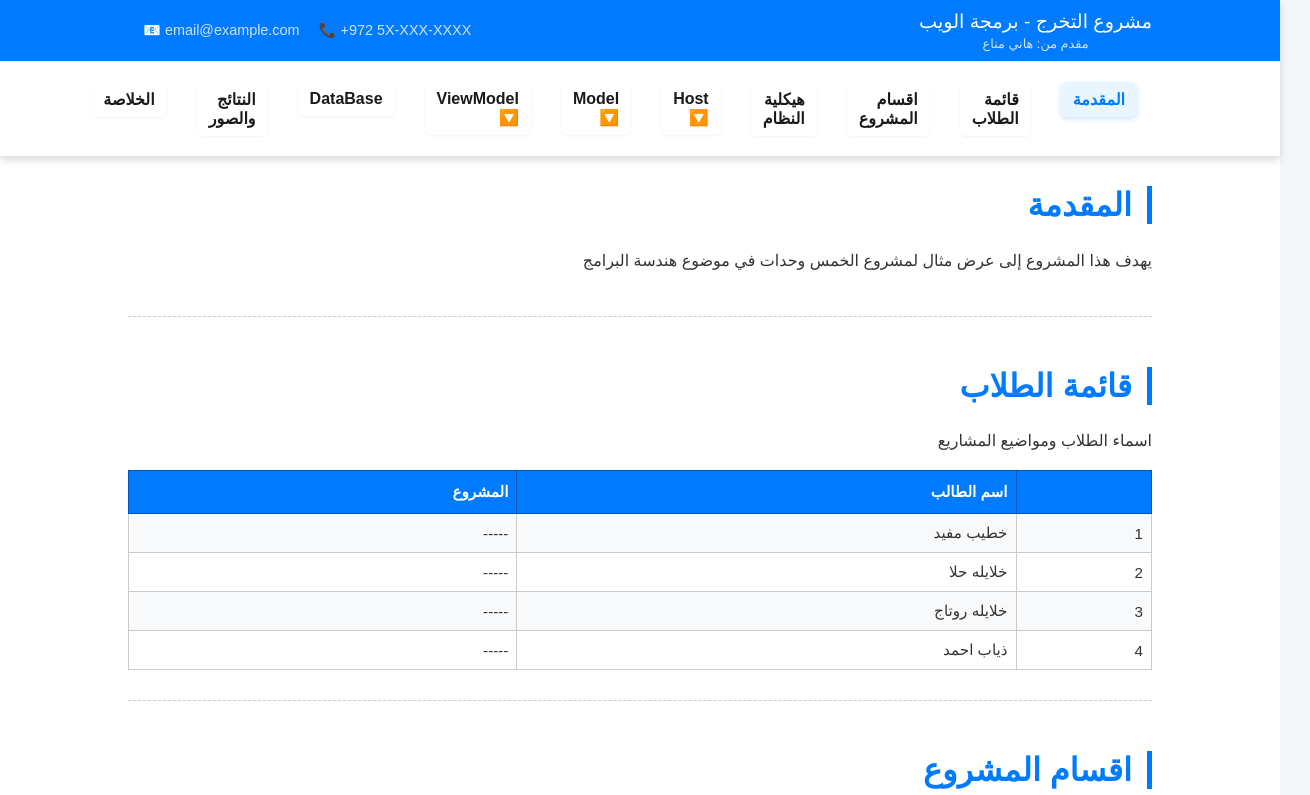
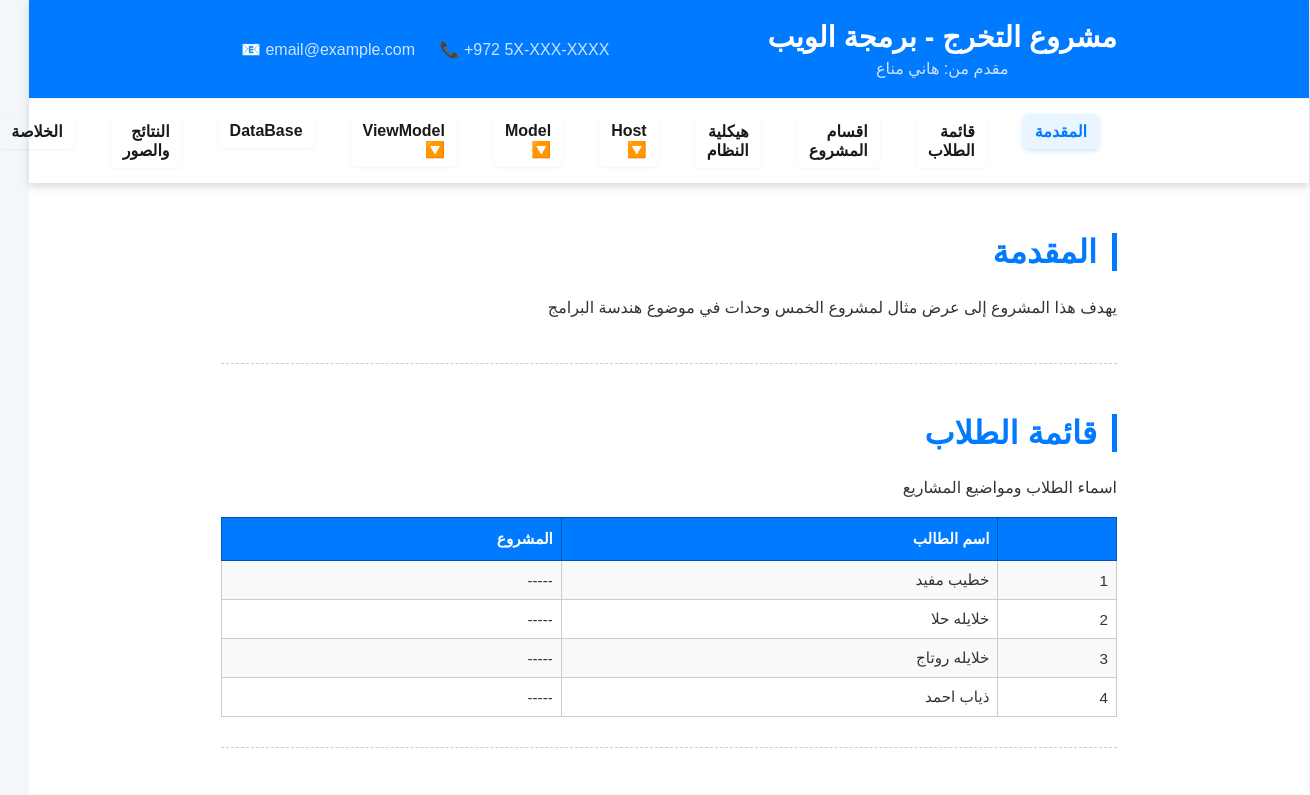
Before and after one commit to hanimanaa/haniproject2026, a plain HTML site: page index.html in a window 1280 px wide. Shown: the top 795 px of the page, 1310 px wide, since content can reach past the window. Drawn offline with nearby package versions, Linux system fonts and the light colour scheme; no server answers.

Commit message:
update css

```diff
--- a/style.css
+++ b/style.css
@@ -11,54 +11,52 @@ body {
 }
 
 /* ------------------------------------------- */
-/* 🌟 تنسيقات الترويسة (Header) الجديدة 🌟 */
+/* 🌟 تنسيقات الترويسة (Header) 🌟 */
 /* ------------------------------------------- */
 .header {
-    /* تغيير الخلفية إلى أبيض نقي */
     background-color: white;
     color: #333;
     padding: 0;
     text-align: center;
     border-bottom: none;
-    /* 🌟 إضافة ظل للأسفل 🌟 */
     box-shadow: 0 4px 8px rgba(0, 0, 0, 0.15);
-    position: sticky; /* لجعل الـ Header يبقى ثابتاً في الأعلى */
+    position: sticky;
     top: 0;
     z-index: 1000;
 }
 
-/* شريط العنوان ومعلومات الاتصال */
+/* 🌟 شريط العنوان ومعلومات الاتصال (Top Header Bar) 🌟 */
 .top-header-bar {
     display: flex;
     justify-content: space-between;
     align-items: center;
-    padding: 10px 10%; /* استخدام نسبة مئوية لزيادة المساحة الجانبية */
+    /* 🌟 زيادة الـ Padding العمودي لتكبير الارتفاع 🌟 */
+    padding: 20px 15%; /* 🌟 زيادة الـ Padding الأفقي لتكبير المساحة الفارغة 🌟 */
     background-color: #007bff;
     color: white;
 }
 
 .project-title h1 {
-    font-size: 1.2em;
+    font-size: 1.8em; /* زيادة حجم الخط */
     margin: 0;
     color: white;
-    font-weight: 500;
+    font-weight: 600;
 }
 
 .project-title p {
-    font-size: 0.8em;
-    margin: 3px 0 0 0;
+    font-size: 1em;
+    margin: 5px 0 0 0;
     color: #cfe2ff;
 }
 
-/* تنسيق معلومات الاتصال (جهة اليسار في هذا التصميم) */
+/* تنسيق معلومات الاتصال (جهة اليسار) */
 .contact-info {
-    font-size: 0.9em;
-    /* محاذاة لليمين */
+    font-size: 1em;
     direction: ltr;
 }
 
 .contact-info span {
-    margin-left: 15px;
+    margin-left: 20px;
     color: #cfe2ff;
     white-space: nowrap;
 }
@@ -67,8 +65,7 @@ body {
 /* 🌟 شريط التنقل الرئيسي (Top Navbar) 🌟 */
 .top-navbar {
     background-color: white;
-    /* 🌟 تكبير ارتفاع الـ Navbar 🌟 */
-    padding: 20px 10%; /* زيادة الـ padding لزيادة الارتفاع والمسافة الجانبية */
+    padding: 15px 15%; /* 🌟 استخدام نفس المساحة الفارغة الجانبية (15%) 🌟 */
     border-top: 1px solid #eee;
     text-align: right;
 }
@@ -83,20 +80,18 @@ body {
 }
 
 .top-navbar ul.nav-links > li {
-    margin: 0 15px;
+    margin: 0 18px;
     position: relative;
 }
 
 .top-navbar a {
     text-decoration: none;
-    color: #1a1a1a; /* 🌟 لون الخط أسود 🌟 */
+    color: #1a1a1a;
     font-weight: 600;
     padding: 8px 12px;
     border-radius: 6px;
     transition: all 0.3s;
     display: block;
-
-    /* 🌟 إضافة ظل للروابط 🌟 */
     box-shadow: 0 1px 3px rgba(0, 0, 0, 0.05);
 }
 
@@ -108,7 +103,7 @@ body {
 }
 
 /* ------------------------------------------- */
-/* 🌟 تنسيقات القائمة المنسدلة (Dropdown) 🌟 */
+/* تنسيقات القائمة المنسدلة (Dropdown) */
 /* ------------------------------------------- */
 .has-dropdown {
     position: relative;
@@ -156,36 +151,16 @@ body {
 }
 
 /* ------------------------------------------- */
-/* 🌟 تعديلات تنسيق المحتوى لزيادة المساحة الجانبية 🌟 */
+/* 🌟 تنسيق المحتوى لزيادة المساحة الجانبية 🌟 */
 /* ------------------------------------------- */
-
-/* حذف تنسيق .container لأنه تم حذف الـ sidebar */
-.container {
-    display: block;
-    max-width: 100%;
-    margin: 0;
-    box-shadow: none;
-}
-
-/* تنسيق المحتوى الرئيسي لزيادة المساحة الجانبية */
 .content {
-    /* تم إلغاء flex-grow: 1 لأنه لم يعد ضمن flex container */
-    /* 🌟 زيادة الـ padding الجانبي 🌟 */
-    padding: 30px 10%;
+    /* 🌟 زيادة الـ padding الجانبي ليتطابق مع الـ Header (15%) 🌟 */
+    padding: 50px 15%;
     background-color: white;
     max-width: 100%;
 }
 
-/* ------------------------------------------- */
-/* 🛑 يجب حذف جميع تنسيقات الشريط الجانبي القديمة (Sidebar) 🛑 */
-/* ------------------------------------------- */
-
-/* تم حذف تنسيقات: .sidebar, .sidebar h2, .sidebar ul, .sidebar a, .sidebar a:hover,
-.sidebar a.active, .sidebar .submenu-toggle, .submenu, .submenu.open, .submenu a, .submenu a.active */
-
-
-/* باقي تنسيقات المحتوى والجدول تبقى كما هي: */
-
+/* ... بقية التنسيقات (الأقسام، الأكواد، الجداول) كما هي ... */
 .content section {
     margin-bottom: 50px;
     padding-bottom: 30px;
```
